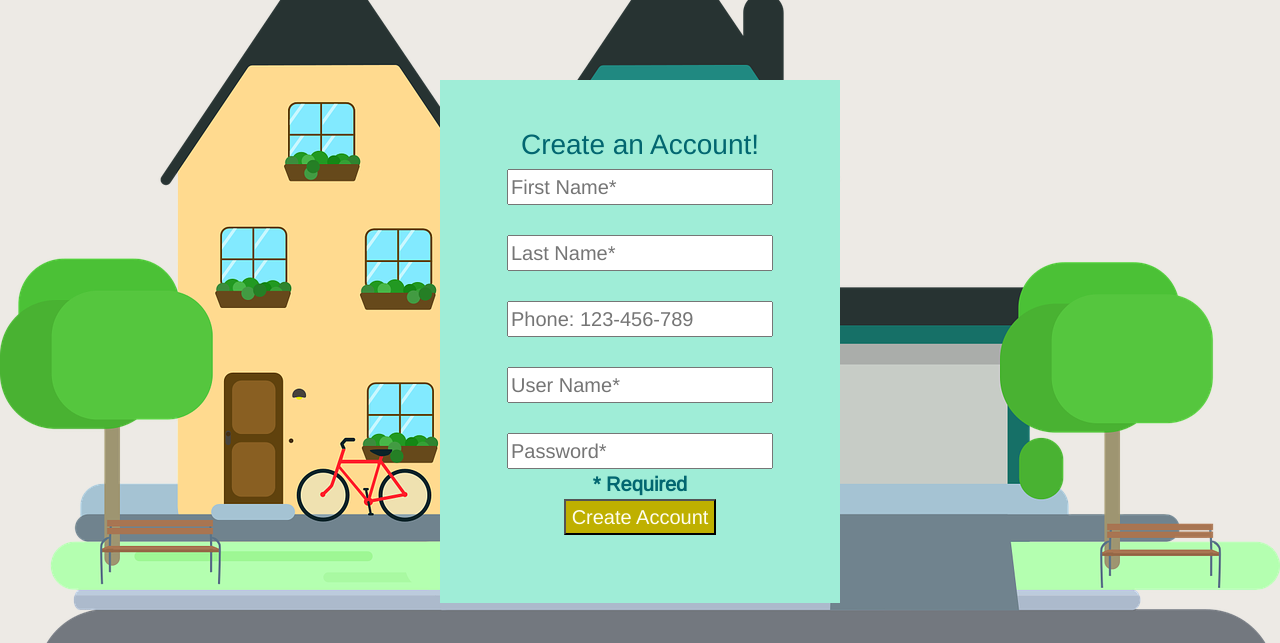
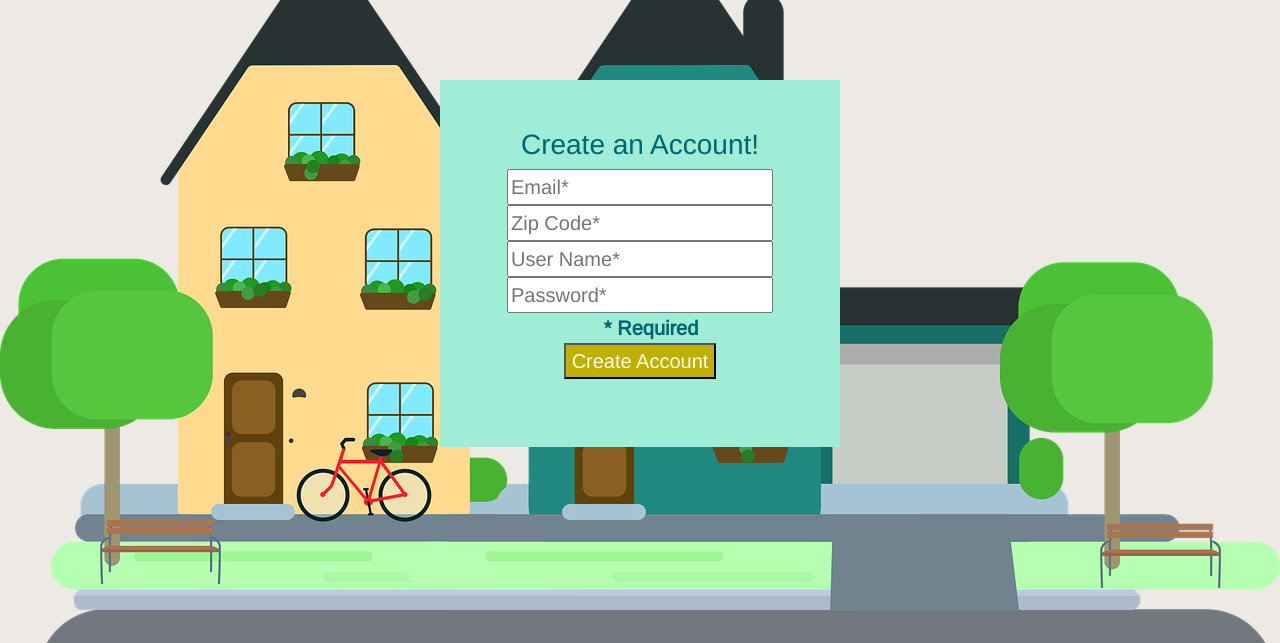
Before and after one commit to Hackbright-Covid-19-Hackathon/hack-covid-19, a Flask app: page /register in a window 1280 px wide. Shown: the part 61-704 px from the top of the page. Run offline with Flask 2, Linux system fonts and the light colour scheme; some libraries are stand-ins or nearby versions.

Commit message:
Update register.html
Updated user input on form to include email, zipcode, username and password

```diff
--- a/templates/register.html
+++ b/templates/register.html
@@ -6,16 +6,11 @@
 <div id="register-box" class="mx-auto" style="width: 400px;">
     <h3>Create an Account!</h3>
     <form action="/register" method="POST">
-        <input name="fname" placeholder="First Name*" required><br><br>
-        <input name="lname" placeholder="Last Name*" required><br><br>
-        <input type="tel" name="phone"
-           pattern="[0-9]{3}-[0-9]{3}-[0-9]{4}"
-           placeholder="Phone: 123-456-789"><br><br>
-        <input name="username" placeholder="User Name*" required><br><br>
-        <input name="password" type="password" placeholder="Password*" required>
-        <br>
-         * Required
-         <br>
+        <input name="email" placeholder="Email*" required><br>
+        <input name="zipcode" placeholder="Zip Code*" required><br>
+        <input name="username" placeholder="User Name*" required><br>
+        <input name="password" type="password" placeholder="Password*" required><br>
+        &nbsp; &nbsp; * Required<br>
         <button type="submit">Create Account</button>
     </form>
 </div>
```
